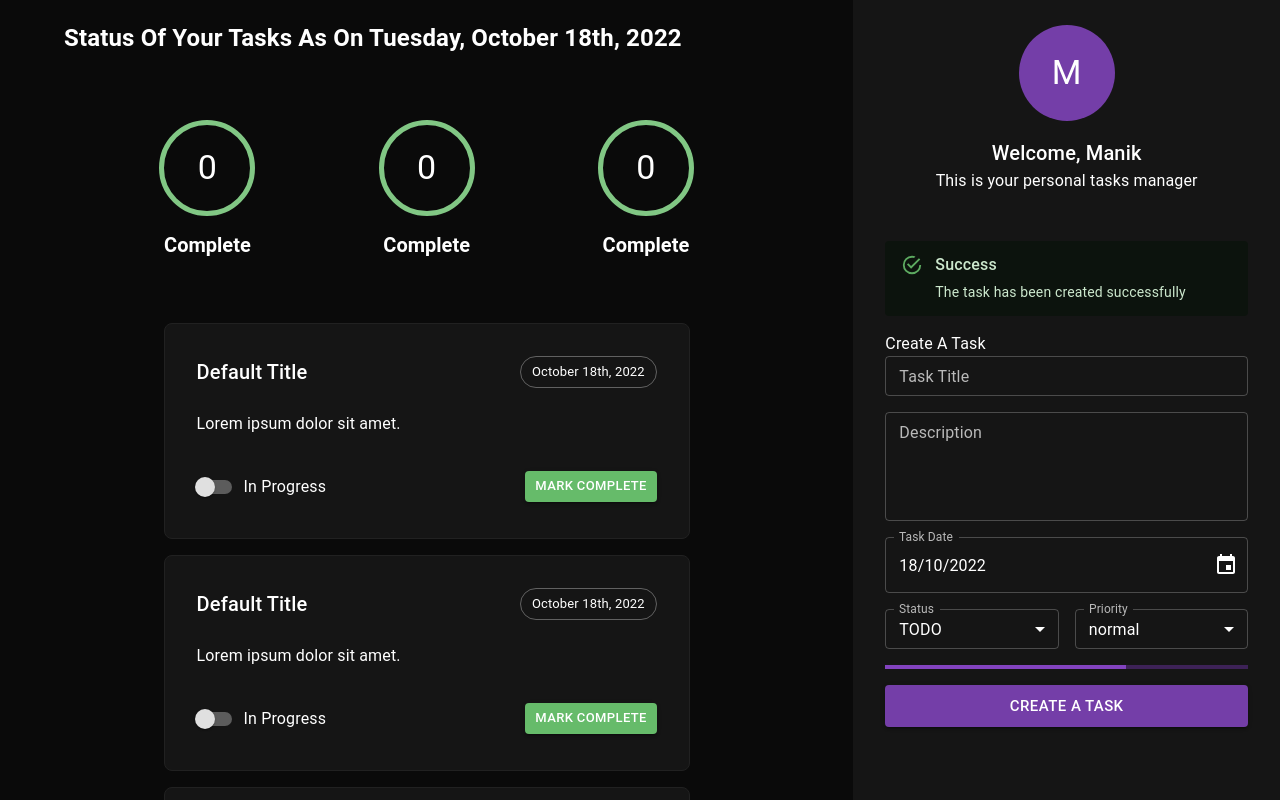
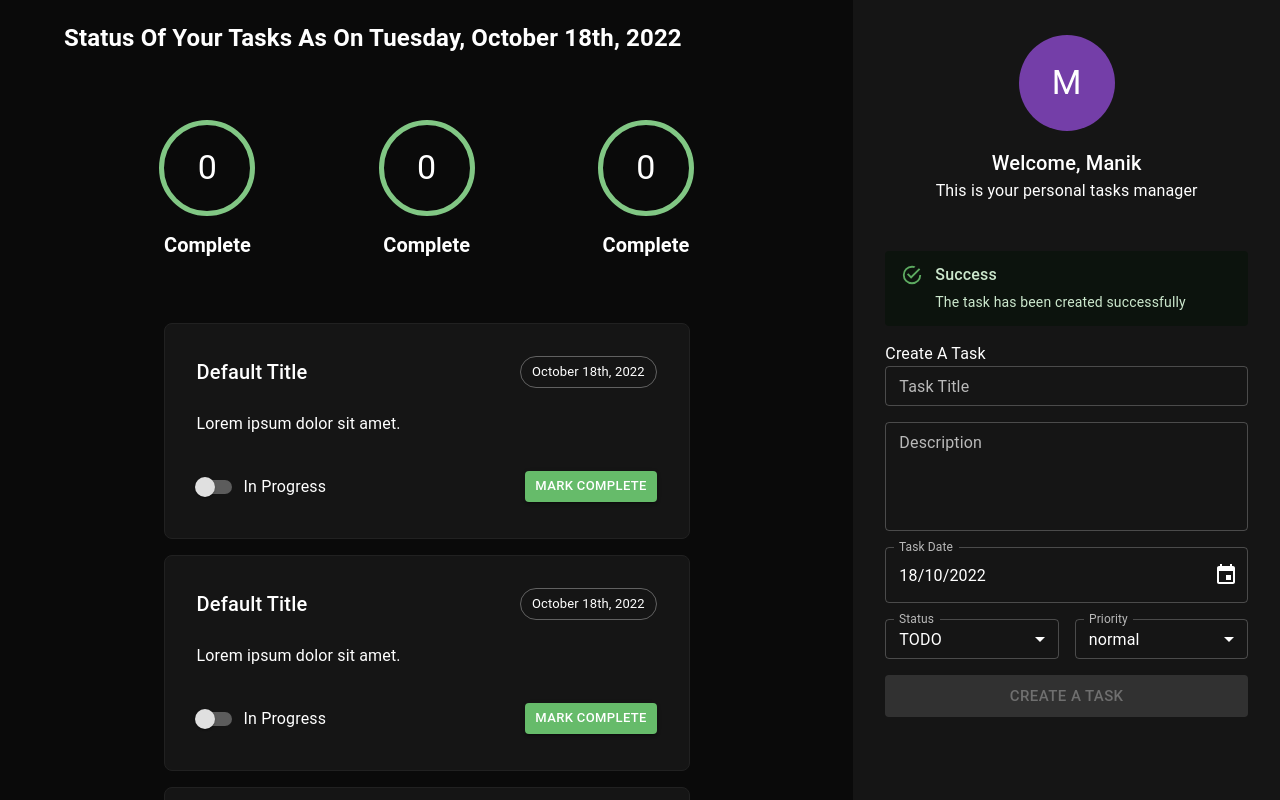
Before and after one commit to Gibmaf/React-Typesript-Todo-Client, a React (Create React App) app: page / in a window 1280 px wide. Shown: the top 800 px of the page. Built offline with nearby package versions, Linux system fonts and the light colour scheme.

Commit message:
34. Managing Loading States

```diff
--- a/src/components/createTaskForm/createTaskForm.tsx
+++ b/src/components/createTaskForm/createTaskForm.tsx
@@ -77,13 +77,16 @@ export const CreatTaskForm: FC = (props): ReactElement => {
       <Stack sx={{ width: '100%' }} spacing={2}>
         <TaskTitleField
           onChange={(e) => setTitle(e.target.value)}
+          disabled={createTaskMutation.isLoading}
         />
         <TaskDescriptionField
           onChange={(e) => setDescription(e.target.value)}
+          disabled={createTaskMutation.isLoading}
         />
         <TaskDateField
           value={date}
           onChange={(date) => setDate(date)}
+          disabled={createTaskMutation.isLoading}
         />
         <Stack
           direction="row"
@@ -94,6 +97,7 @@ export const CreatTaskForm: FC = (props): ReactElement => {
             label="Status"
             name="status"
             value={status}
+            disabled={createTaskMutation.isLoading}
             onChange={(e) =>
               setStatus(e.target.value as string)
             }
@@ -112,6 +116,7 @@ export const CreatTaskForm: FC = (props): ReactElement => {
             label="Priority"
             name="priority"
             value={priority}
+            disabled={createTaskMutation.isLoading}
             onChange={(e) =>
               setPriority(e.target.value as string)
             }
@@ -131,8 +136,10 @@ export const CreatTaskForm: FC = (props): ReactElement => {
             ]}
           />
         </Stack>
-        <LinearProgress />
+        {createTaskMutation.isLoading && <LinearProgress />}
+
         <Button
+          disabled={!title || !date || !description}
           onClick={createTaskHandler}
           variant="contained"
           size="large"
```
